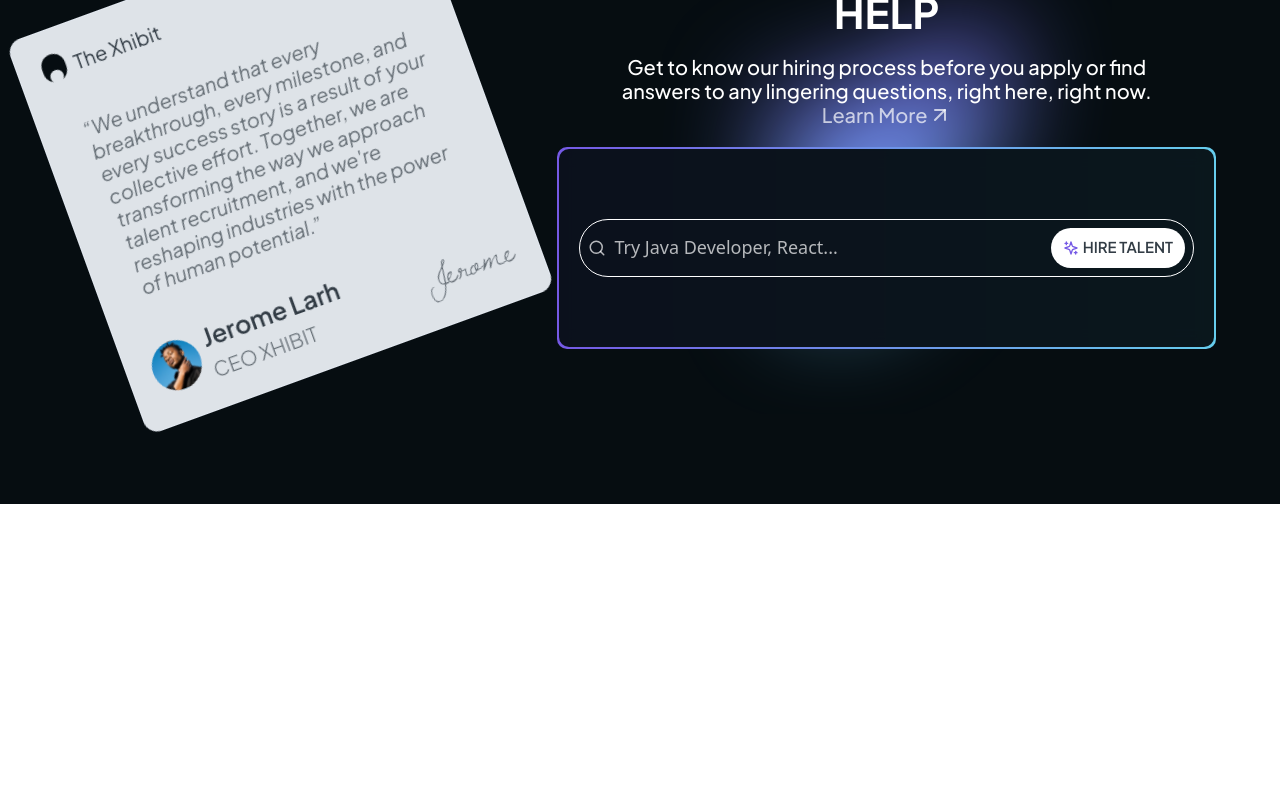
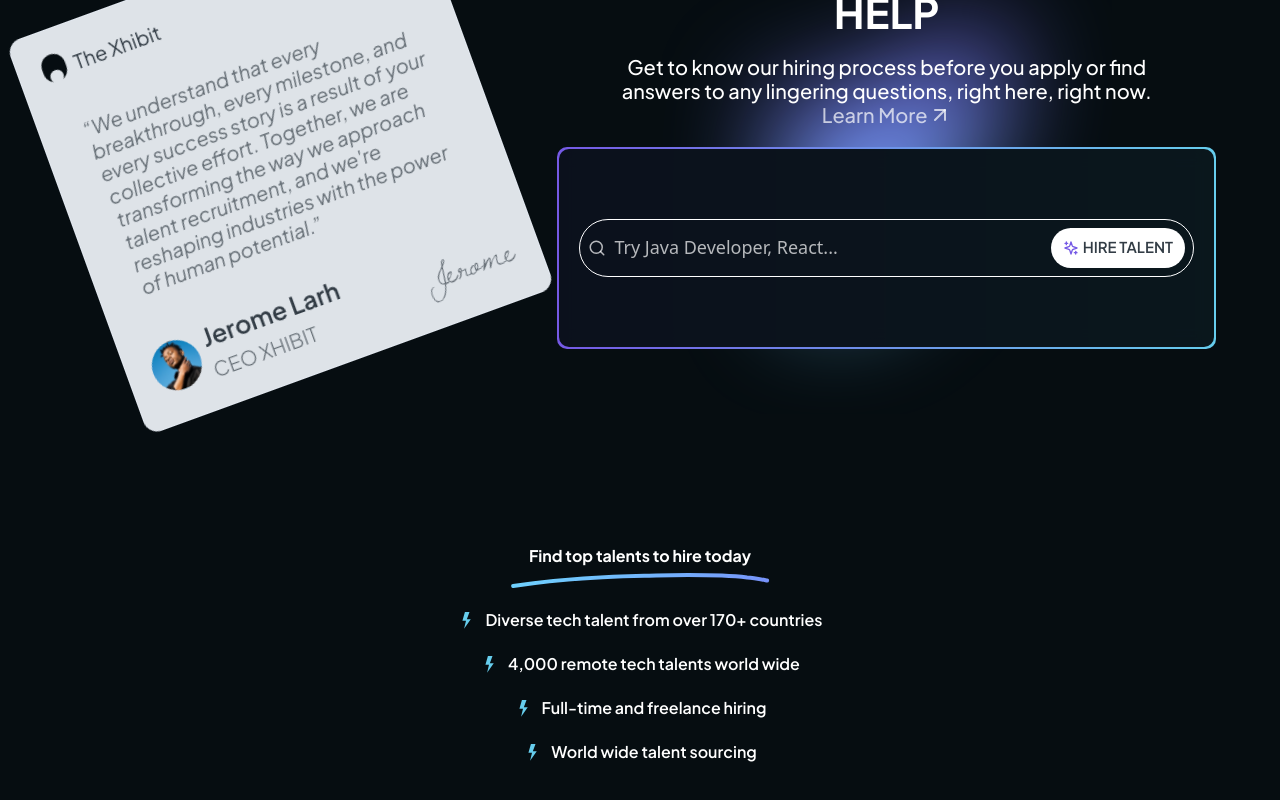
Before and after one commit to phealex/xhibit-social-ui, a React (Vite) app: page / in a window 1280 px wide. Shown: the part 7294-8094 px from the top of the page. Before the commit the page ends 7798 px from the top, so only its background shows below. Built offline with nearby package versions, Linux system fonts and the light colour scheme.

Commit message:
home: categories

```diff
--- a/src/assets/index.ts
+++ b/src/assets/index.ts
@@ -21,7 +21,8 @@
 import Solar from "./solar.svg";
 import Kayla from "./kayla.svg";
 import Coinbase from './coinbase.svg';
-import Jerome from "./Jerome.svg"
+import Jerome from "./Jerome.svg";
+import Thunderbolt from "./Thunderbolt.svg"
 
 export {
   Logo,
@@ -47,5 +48,6 @@
   Solar,
   Kayla,
   Coinbase,
-  Jerome
+  Jerome,
+  Thunderbolt
 };
--- /dev/null
+++ b/src/components/homepage/Categories.tsx
@@ -0,0 +1,30 @@
+import { Thunderbolt, UnderlineCurve } from "@/assets";
+import { findingTopTalents } from "@/constants";
+import { FC } from "react";
+
+const Categories: FC = () => {
+  return (
+    <div className="W-[90%] mx-auto py-10 flex flex-col gap-[50px] items-center ">
+      <div className="flex flex-col gap-5">
+        <div className="flex gap-1 flex-col font-Jakarta text-center text-white items-center text-[16px] font-bold leading-normal">
+          Find top talents to hire today
+          <img src={UnderlineCurve} alt="" className="" />
+        </div>
+        <div className="flex gap-5 items-center flex-col">
+          {findingTopTalents.map((item, index) => (
+            <div
+              key={index}
+              className="flex gap-2 font-Jakarta text-white text-[16px] font-semibold leading-normal"
+            >
+              <img src={Thunderbolt} alt="" className="" />
+              {item}
+            </div>
+          ))}
+        </div>
+      </div>
+      <div className=""></div>
+    </div>
+  );
+};
+
+export default Categories;
--- a/src/components/index.ts
+++ b/src/components/index.ts
@@ -7,3 +7,4 @@
 export {default as HomeHowToUse} from "./homepage/HowToUse"
 export {default as HomeTopOffers} from "./homepage/TopOffers"
 export {default as HomeTestimonial} from './homepage/Testimonial'
+export {default as HomeCategories} from './homepage/Categories'
--- a/src/constants/index.ts
+++ b/src/constants/index.ts
@@ -296,3 +296,7 @@
     pay: "$20.00 per hour",
   },
 ];
+
+export const findingTopTalents : string[] = [
+  "Diverse tech talent from over 170+ countries", "4,000 remote tech talents world wide", "Full-time and freelance hiring", "World wide talent sourcing"
+]
--- a/src/pages/home/Home.tsx
+++ b/src/pages/home/Home.tsx
@@ -1,4 +1,4 @@
-import { Hero, HomeHowToUse, HomeProjects, HomeReviews, HomeTalent, HomeTestimonial, HomeTopOffers, HomeWelcome } from '@/components'
+import { Hero, HomeCategories, HomeHowToUse, HomeProjects, HomeReviews, HomeTalent, HomeTestimonial, HomeTopOffers, HomeWelcome } from '@/components'
 import React, { FC } from 'react'
 
 const Home: FC = () => {
@@ -12,6 +12,7 @@
         <HomeHowToUse />
         <HomeTopOffers />
         <HomeTestimonial />
+        <HomeCategories />
     </div>
   )
 }
```
Also changed, not shown: src/assets/Thunderbolt.svg (added).
